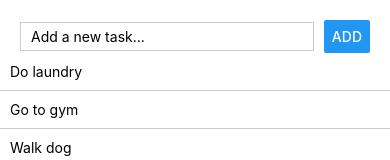
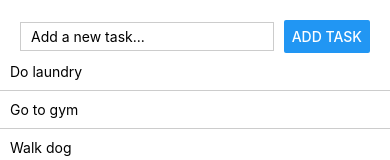
Before and after one commit to K0A1R/cprg303-assignment4, a React Native app: screen / in a window 390 px wide. Shown: the top 160 px of the page. Built offline with nearby package versions, Linux system fonts and the light colour scheme.

Commit message:
Update ToDoForm.jsx

```diff
--- a/ToDoForm.jsx
+++ b/ToDoForm.jsx
@@ -9,11 +9,17 @@ import {
 
 // Destructure the addTask function passed from the App component:
 function ToDoForm({ addTask }) {
+  const [taskText, setTaskText] = React.useState('');
+
   return (
     <SafeAreaView>
       <View style={styles.form}>
-        <TextInput style={styles.input} placeholder="Add a new task..." />
-        <Button title="Add" />
+        <TextInput style={styles.input}
+          placeholder="Add a new task..."
+          onChangeText={(text) => setTaskText(text)}
+          value={ taskText }
+        />
+        <Button title="Add Task" onPress={() => addTask(taskText)}/>
       </View>
     </SafeAreaView>
   );
```
